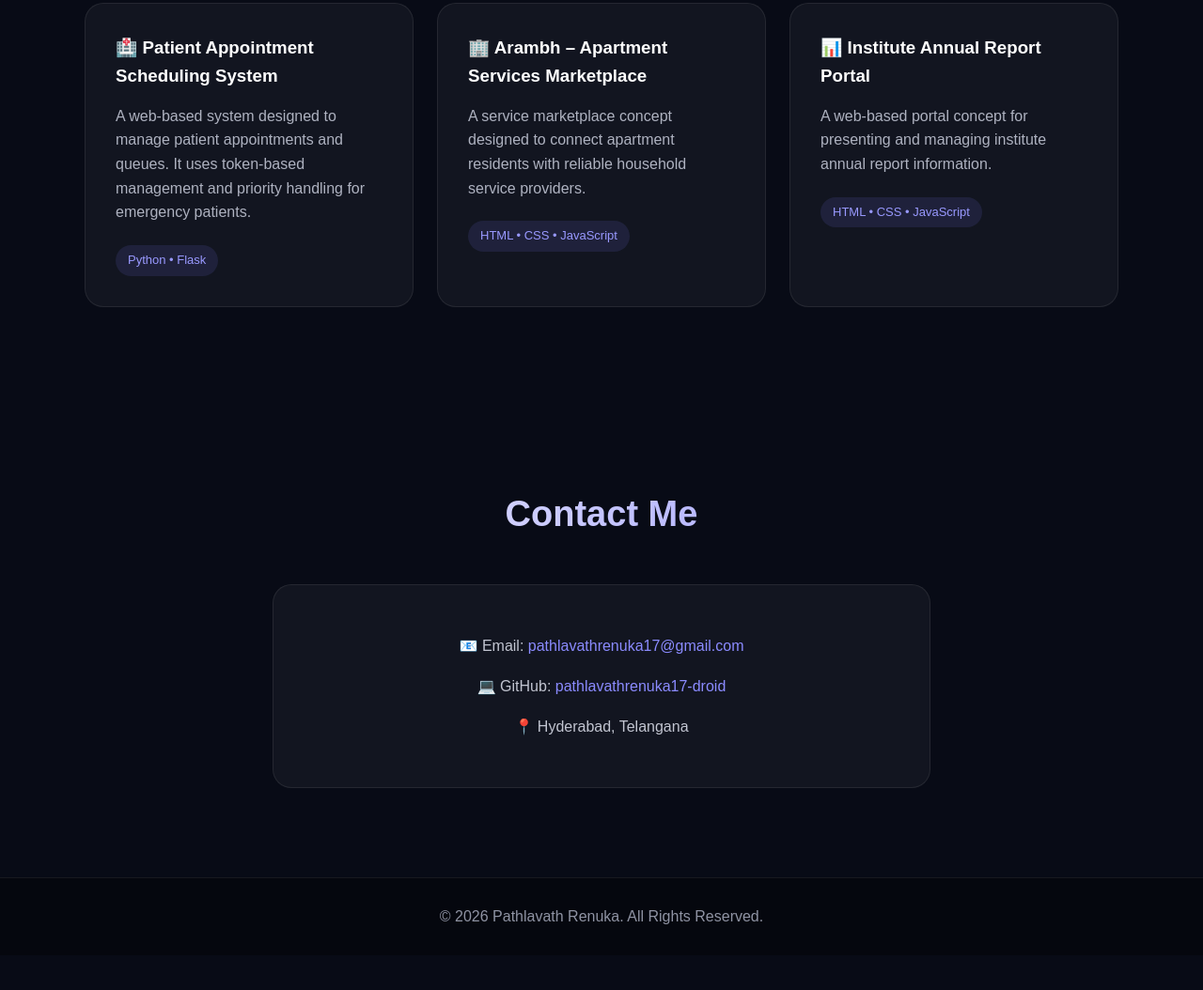
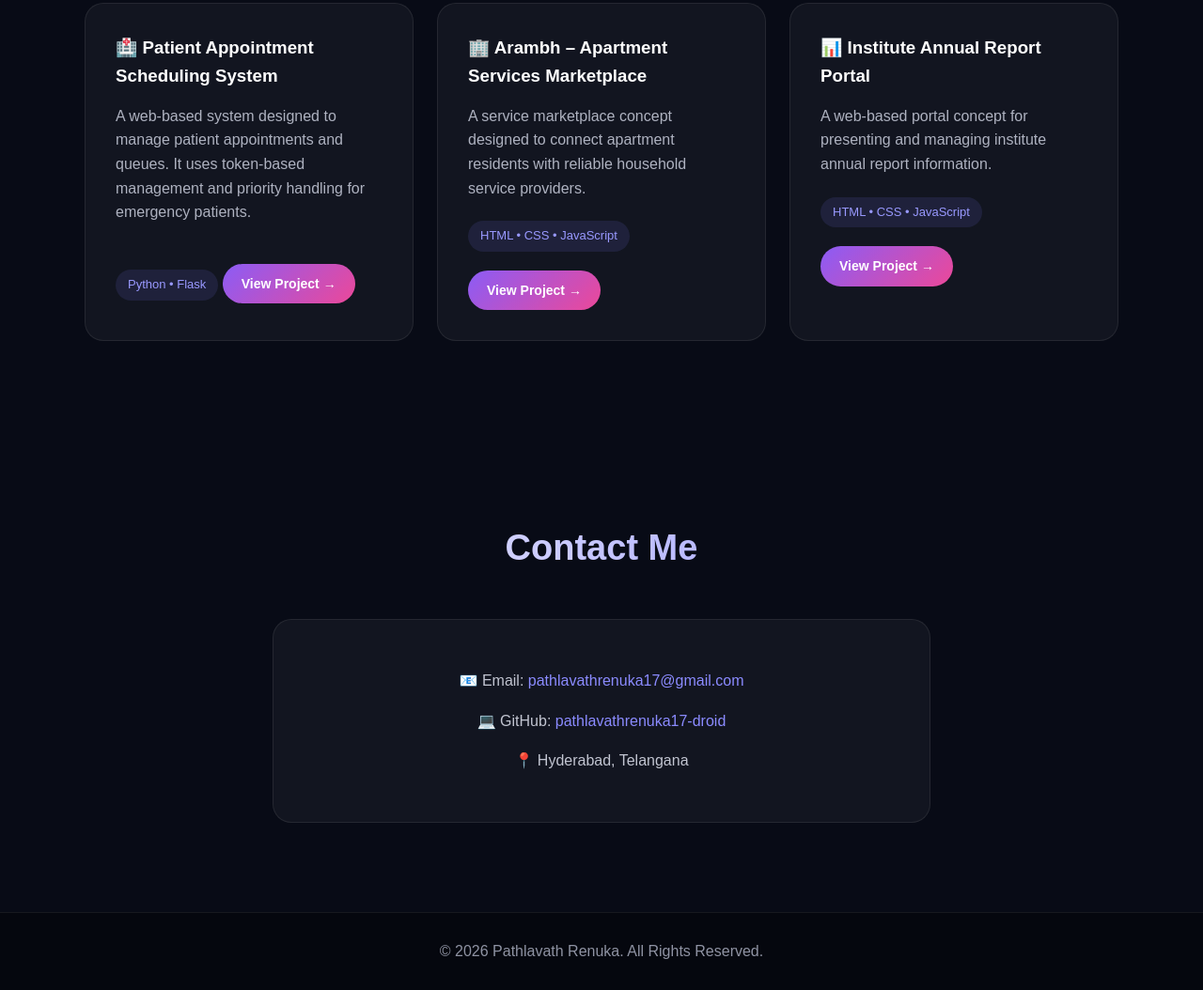
Before and after one commit to pathlavathrenuka17-droid/Renuka-Portfolio, a plain HTML site: page index.html in a window 1280 px wide. Shown: the part 1982-3036 px from the top of the page at 94% size. Before the commit the page ends 2999 px from the top, so only its background shows below. Drawn offline with Linux system fonts and the light colour scheme.

Commit message:
Added projects buttons

```diff
--- a/index.html
+++ b/index.html
@@ -114,6 +114,7 @@
         handling for emergency patients.
     </p>
     <span>Python • Flask</span>
+    <a href="#contact" class="project-btn">View Project →</a>
 </div>
 
 <div class="project-card">
@@ -123,6 +124,7 @@
         residents with reliable household service providers.
     </p>
     <span>HTML • CSS • JavaScript</span>
+    <a href="#contact" class="project-btn">View Project →</a>
 </div>
 
 <div class="project-card">
@@ -132,6 +134,7 @@
         institute annual report information.
     </p>
     <span>HTML • CSS • JavaScript</span>
+    <a href="#contact" class="project-btn">View Project →</a>
 </div>
             </div>
         </section>
--- a/style.css
+++ b/style.css
@@ -335,3 +335,22 @@ footer {
     opacity: 1;
     transform: translateY(0);
 }
+/* PROJECT BUTTONS */
+
+.project-btn {
+    display: inline-block !important;
+    margin-top: 20px !important;
+    padding: 10px 20px !important;
+    background: linear-gradient(135deg, #8b5cf6, #ec4899) !important;
+    color: white !important;
+    text-decoration: none !important;
+    border-radius: 25px !important;
+    font-weight: bold !important;
+    font-size: 14px !important;
+    transition: all 0.3s ease !important;
+}
+
+.project-btn:hover {
+    transform: translateY(-3px);
+    box-shadow: 0 8px 20px rgba(139, 92, 246, 0.4);
+}
```
